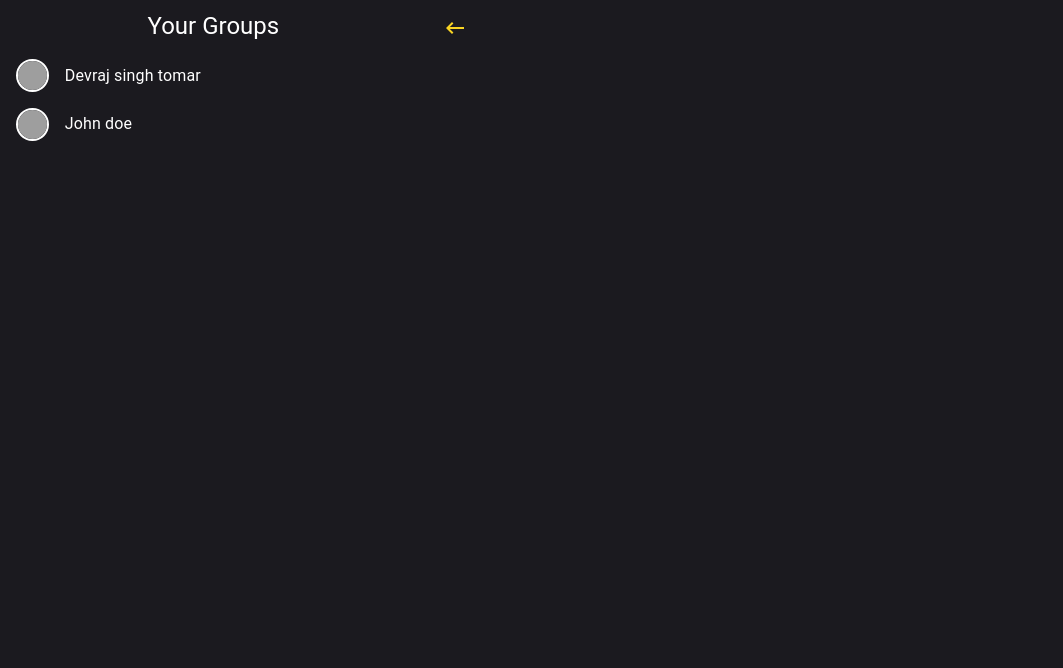
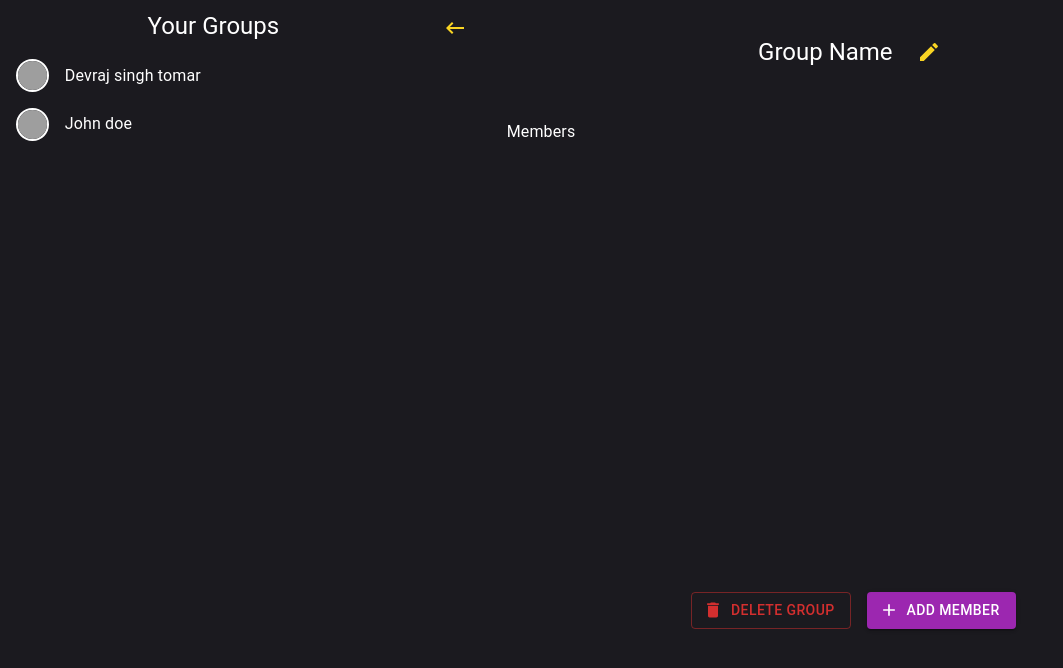
Before and after one commit to Devraj-singh-tomar/chatapp-client, a React (Vite) app: page /groups in a window 1280 px wide. Shown: the top 668 px of the page, without its empty margins (0-1063 px from the left). Built offline with nearby package versions, Linux system fonts and the light colour scheme; grey boxes are pictures that could not be loaded.

Commit message:
feat_UI: enhance Group component with editable group name and member management buttons

```diff
--- a/src/pages/Group.jsx
+++ b/src/pages/Group.jsx
@@ -1,18 +1,24 @@
 import {
+  Add as AddIcon,
+  Delete as DeleteIcon,
+  Done as DoneIcon,
+  Edit as EditIcon,
   KeyboardBackspaceOutlined as KeyboardBackspaceOutlinedIcon,
   Menu as MenuIcon,
 } from "@mui/icons-material";
 import {
+  Button,
   Drawer,
   Grid2,
   IconButton,
   Stack,
+  TextField,
   Tooltip,
   Typography,
 } from "@mui/material";
 import { useNavigate, useSearchParams } from "react-router-dom";
 import { black, yellow } from "../constants/color";
-import { memo, useState } from "react";
+import { memo, useEffect, useState } from "react";
 import { Link } from "../components/styles/StyledComponent";
 import AvatarCard from "../components/shared/AvatarCard";
 import { samepleChats } from "../constants/sampleData";
@@ -23,6 +29,10 @@ const Group = () => {
   const navigate = useNavigate();
 
   const [isMobileMenuOpen, setIsMobileMenuOpen] = useState(false);
+  const [isEdit, setIsEdit] = useState(false);
+  const [groupName, setGroupName] = useState("");
+  const [groupNameUpdatedValue, setGroupNameUpdatedValue] = useState();
+  const [confirmDeleteDialog, setConfirmDeleteDialog] = useState(false);
 
   const navigateBack = () => {
     navigate("/");
@@ -35,6 +45,32 @@ const Group = () => {
   const handleMobileClose = () => {
     setIsMobileMenuOpen(false);
   };
+
+  const updateGroupNameHandler = () => {
+    setIsEdit(false);
+    console.log("updated group name");
+  };
+
+  const openConfirmDeleteHandler = () => {
+    setConfirmDeleteDialog(true);
+  };
+
+  const closeConfirmDeleteHandler = () => {
+    setConfirmDeleteDialog(false);
+  };
+
+  const openAddMemberHandler = () => {};
+
+  useEffect(() => {
+    setGroupName("Group Name");
+    setGroupNameUpdatedValue("Group Name");
+
+    return () => {
+      setGroupName("");
+      setGroupNameUpdatedValue("");
+      setIsEdit(false);
+    };
+  }, [chatId]);
 
   const IconBtns = (
     <>
@@ -68,6 +104,84 @@ const Group = () => {
         </IconButton>
       </Tooltip>
     </>
+  );
+
+  const GroupName = (
+    <Stack
+      direction={"row"}
+      alignItems={"center"}
+      justifyContent={"center"}
+      spacing={"1rem"}
+      padding={"1rem"}
+    >
+      {isEdit ? (
+        <>
+          <TextField
+            sx={{
+              input: { color: "white" }, // Change text color inside input
+              "& .MuiInputLabel-root": { color: "#f9d423" }, // Change label color
+              "& .MuiInputLabel-root.Mui-focused": { color: "#f9d423" }, // Label when clicked
+              "& .MuiOutlinedInput-root": {
+                "& fieldset": { borderColor: "rgba(255, 255, 255, 0.3)" }, // Default border
+                "&:hover fieldset": {
+                  borderColor: "rgba(255, 255, 255, 0.5)",
+                }, // Hover border
+                "&.Mui-focused fieldset": { borderColor: "#f9d423" }, // Focus border
+              },
+            }}
+            label="Enter group name"
+            value={groupNameUpdatedValue}
+            onChange={(e) => setGroupNameUpdatedValue(e.target.value)}
+          />
+
+          <IconButton sx={{ color: yellow }} onClick={updateGroupNameHandler}>
+            <DoneIcon />
+          </IconButton>
+        </>
+      ) : (
+        <>
+          <Typography variant="h5">{groupName}</Typography>
+          <IconButton sx={{ color: yellow }} onClick={() => setIsEdit(true)}>
+            <EditIcon />
+          </IconButton>
+        </>
+      )}
+    </Stack>
+  );
+
+  const ButtonGroup = (
+    <Stack
+      direction={{
+        xs: "column-reverse",
+        sm: "row",
+      }}
+      spacing={"1rem"}
+      p={{
+        xs: "0",
+        sm: "1rem",
+        md: "1rem 4rem",
+      }}
+    >
+      <Button
+        variant="outlined"
+        size="medium"
+        color="error"
+        startIcon={<DeleteIcon />}
+        onClick={openConfirmDeleteHandler}
+      >
+        Delete Group
+      </Button>
+
+      <Button
+        variant="contained"
+        size="medium"
+        color="secondary"
+        startIcon={<AddIcon />}
+        onClick={openAddMemberHandler}
+      >
+        Add Member
+      </Button>
+    </Stack>
   );
 
   return (
@@ -105,6 +219,37 @@ const Group = () => {
         }}
       >
         {IconBtns}
+
+        {groupName && (
+          <>
+            {GroupName}
+            <Typography
+              margin={"2rem"}
+              alignSelf={"flex-start"}
+              variant="body1"
+            >
+              Members
+            </Typography>
+
+            <Stack
+              maxWidth={"45rem"}
+              width={"100%"}
+              boxSizing={"border-box"}
+              padding={{
+                sm: "1rem",
+                xs: "0",
+                md: "1rem 4rem",
+              }}
+              spacing={"2rem"}
+              height={"50vh"}
+              overflow={"auto"}
+            >
+              {/* MEMBERS */}
+            </Stack>
+
+            {ButtonGroup}
+          </>
+        )}
       </Grid2>
 
       <Drawer
```
